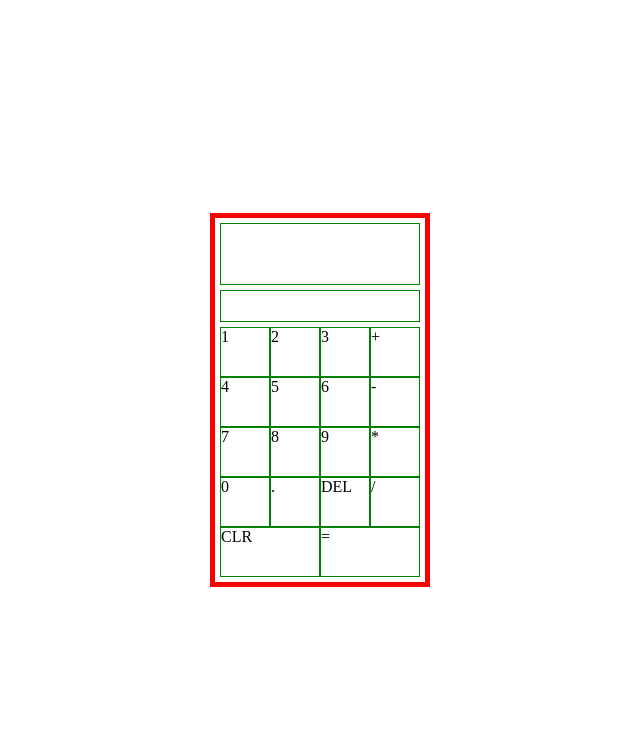
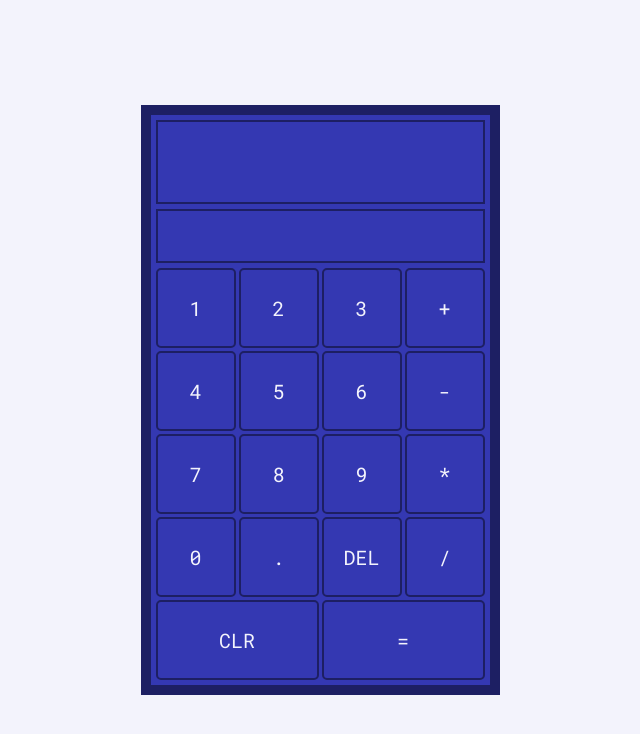
Before and after one commit to ct2k/calculator, a plain HTML site: page index.html in a window 1280 px wide. Shown: the whole page, without its empty margins (320-960 px from the left). Drawn offline with Linux system fonts and the light colour scheme.

Commit message:
Add new colours and small tweaks to CSS Add custom font

```diff
--- a/css.css
+++ b/css.css
@@ -3,6 +3,9 @@
 * {
   margin: 0;
   padding: 0;
+  color: #f3f3fc;
+  font-size: 20px;
+  font-family: 'Roboto Mono', monospace;
 }
 
 body {
@@ -10,44 +13,55 @@ body {
   justify-content: center;
   align-items: center;
   height: 100vh;
+  background-color: #f3f3fc;
 }
 
 .calc-container {
   display: grid;
   grid-template-columns: repeat(1, auto);
-  border: 5px solid red;
+  border: 10px solid #1d1f63;
   padding: 5px;
+  background-color: #3438b2;
 }
 
 .display {
-  height: 60px;
+  height: 80px;
   margin-bottom: 5px;
-  border: 1px solid green;
+  border: 2px solid #1d1f63;
+  font-size: 40px;
 }
 
 .input {
-  height: 30px;
+  height: 50px;
   margin-bottom: 5px;
-  border: 1px solid green;
+  border: 2px solid #1d1f63;
+  display: flex;
+  align-items: center;
+  padding-left: 3px;
 }
 
 .buttons {
   display: grid;
-  grid-template-columns: repeat(4, 50px);
-  grid-template-rows: repeat(5, 50px);
+  grid-template-columns: repeat(4, 80px);
+  grid-template-rows: repeat(5, 80px);
   grid-template-areas:
     'number number number operator1'
     'number number number operator2'
     'number number number operator3'
     'number number number operator4'
     'clear . equals equals';
+  grid-gap: 3px;
 }
 
 [class^='number-'],
 [class^='operator-'],
 .separator-decimal,
 .del {
-  border: 1px solid green;
+  border: 2px solid #1d1f63;
+  border-radius: 5px;
+  display: flex;
+  justify-content: center;
+  align-items: center;
 }
 
 .operator-add {
@@ -73,5 +87,5 @@ body {
 .operator-clear {
   grid-area: clear;
   grid-column: 1 / span 2;
-  grid-row: 5 / span 2;
+  grid-row: 5 / span 1;
 }
--- a/index.html
+++ b/index.html
@@ -6,6 +6,9 @@
     <meta name="viewport" content="width=device-width, initial-scale=1.0" />
     <title>Calculator</title>
     <link rel="stylesheet" href="./css.css" />
+    <style>
+      @import url('https://fonts.googleapis.com/css2?family=Roboto+Mono&display=swap');
+    </style>
   </head>
   <body>
     <div class="calc-container">
```
